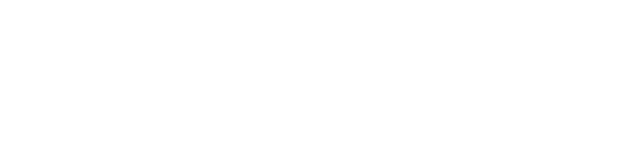
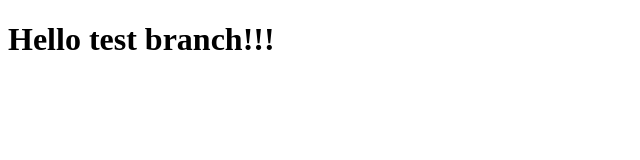
Before and after one commit to KuzminAnton1/Practic, a plain HTML site: page index.html in a window 1280 px wide. Shown: the whole page, without its empty margins (0-640 px from the left). Drawn offline with Linux system fonts and the light colour scheme.

Commit message:
create test branch

```diff
--- a/index.html
+++ b/index.html
@@ -6,6 +6,6 @@
     <title>Document</title>
 </head>
 <body>
-
+    <h1>Hello test branch!!!</h1>
 </body>
 </html>
```
Also changed, not shown: style.css (added).
